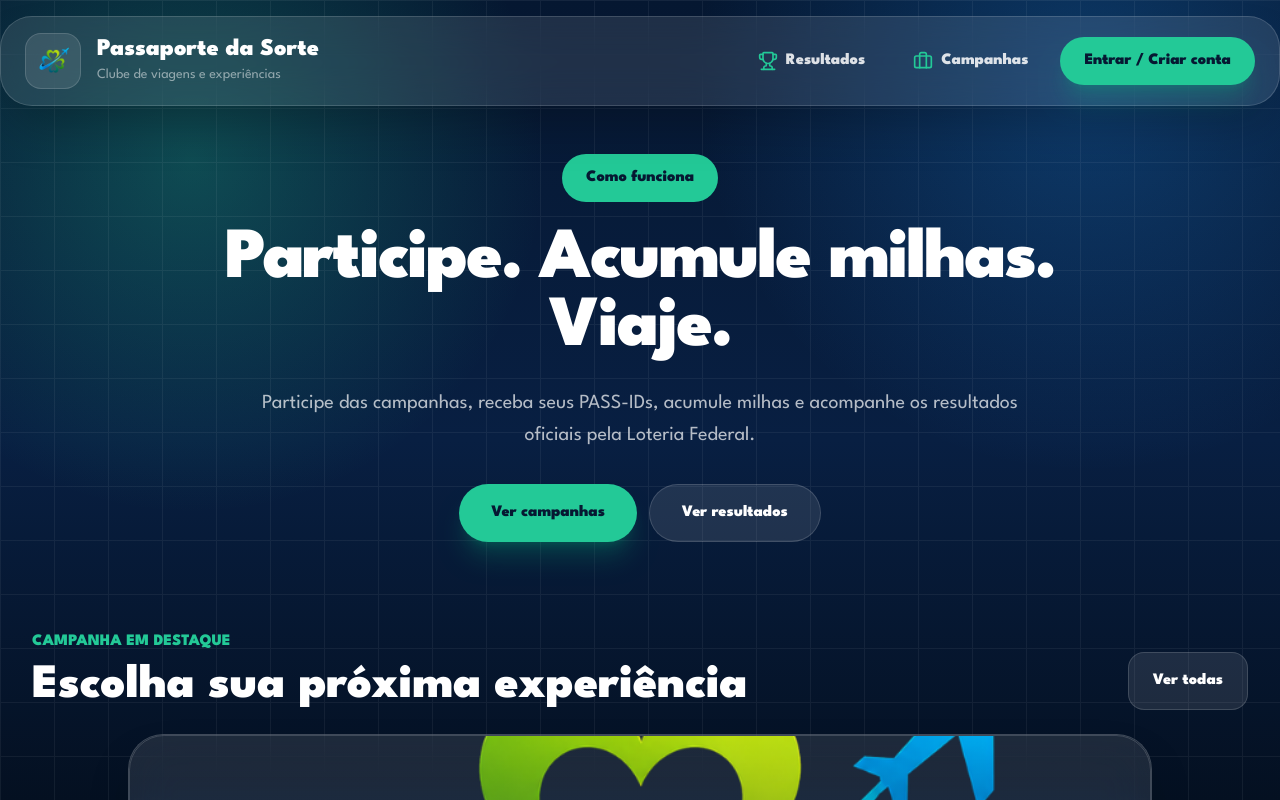
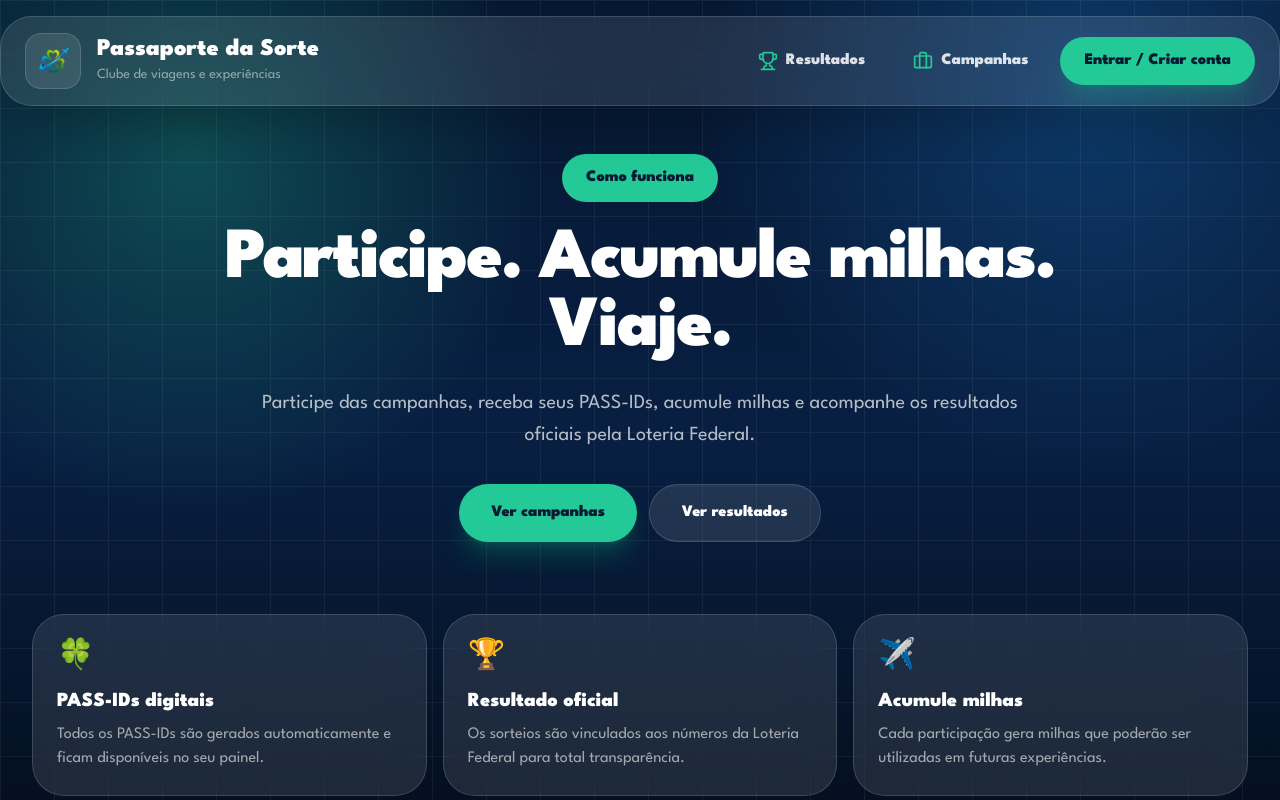
Before and after one commit to Passaportedasorte/passaporte-da-sorte, a Next.js app: page / in a window 1280 px wide. Shown: the top 800 px of the page. Built offline with nearby package versions, Linux system fonts and the light colour scheme; no server answers; the database is empty.

Commit message:
Adiciona faixa de beneficios na home

```diff
--- a/app/page.tsx
+++ b/app/page.tsx
@@ -627,6 +627,48 @@ async function salvarMeusDados() {
       </button>
     </div>
   </motion.div>
+</section>
+
+<section className="max-w-7xl mx-auto px-5 md:px-8 py-8">
+  <div className="grid md:grid-cols-3 gap-4">
+
+    <div className="rounded-[2rem] bg-white/10 border border-white/15 p-6 backdrop-blur-xl">
+      <div className="text-3xl mb-3">🍀</div>
+
+      <h3 className="text-xl font-black">
+        PASS-IDs digitais
+      </h3>
+
+      <p className="text-white/60 mt-2">
+        Todos os PASS-IDs são gerados automaticamente e ficam disponíveis no seu painel.
+      </p>
+    </div>
+
+    <div className="rounded-[2rem] bg-white/10 border border-white/15 p-6 backdrop-blur-xl">
+      <div className="text-3xl mb-3">🏆</div>
+
+      <h3 className="text-xl font-black">
+        Resultado oficial
+      </h3>
+
+      <p className="text-white/60 mt-2">
+        Os sorteios são vinculados aos números da Loteria Federal para total transparência.
+      </p>
+    </div>
+
+    <div className="rounded-[2rem] bg-white/10 border border-white/15 p-6 backdrop-blur-xl">
+      <div className="text-3xl mb-3">✈️</div>
+
+      <h3 className="text-xl font-black">
+        Acumule milhas
+      </h3>
+
+      <p className="text-white/60 mt-2">
+        Cada participação gera milhas que poderão ser utilizadas em futuras experiências.
+      </p>
+    </div>
+
+  </div>
 </section>
 
 <section className="max-w-7xl mx-auto px-5 md:px-8 py-12">
```
